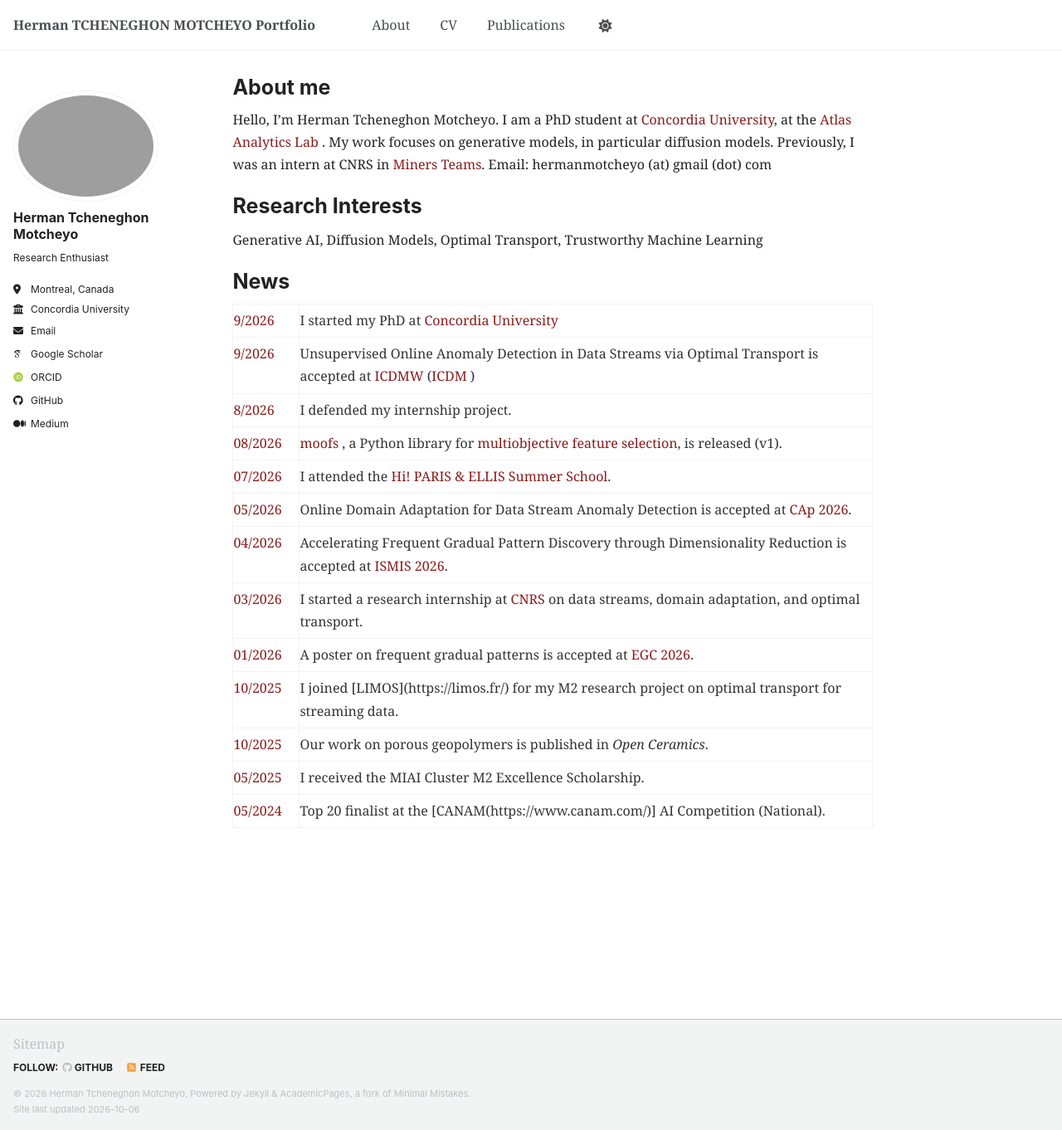
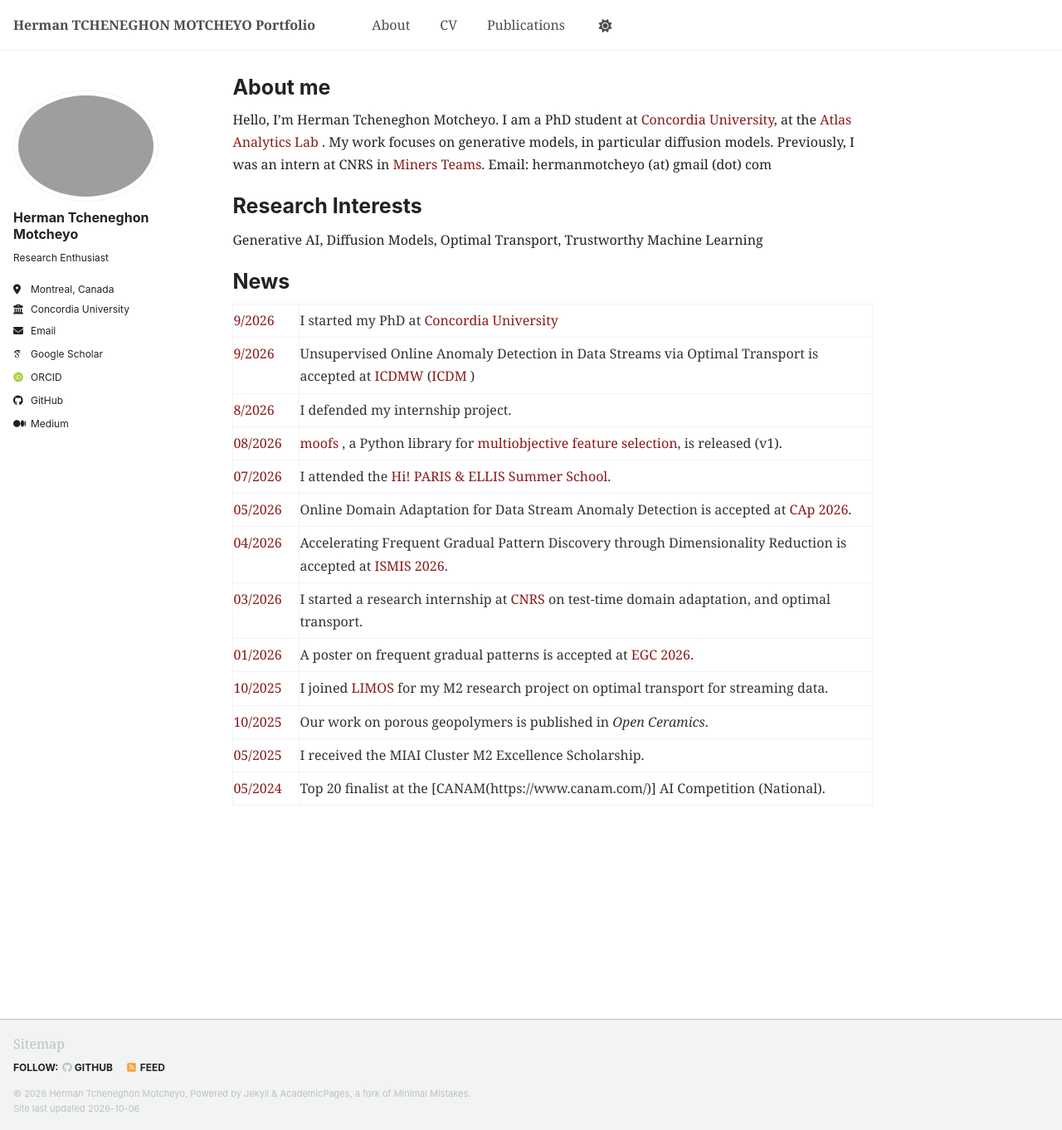
Before and after one commit to Herman-Motcheyo/Herman-Motcheyo.github.io, a Jekyll site: the page built from _pages/about.md, in a window 1280 px wide and 1362 px high. Shown: the whole window at 83% size. Built offline with Jekyll 4.4.1, drawn with Linux system fonts in a browser that asks for light colours; some web fonts are replaced; a script that is not in the unit is left out.

Commit message:
update: update

```diff
--- a/_pages/about.md
+++ b/_pages/about.md
@@ -99,7 +99,7 @@
   </tr>
   <tr>
     <td class="news-date">03/2026</td>
-    <td class="news-text">I started a research internship at <a href="https://www.cnrs.fr/fr">CNRS</a> on data streams, domain adaptation, and optimal transport.</td>
+    <td class="news-text">I started a research internship at <a href="https://www.cnrs.fr/fr">CNRS</a> on test-time domain adaptation, and optimal transport.</td>
   </tr>
   <tr>
     <td class="news-date">01/2026</td>
@@ -107,7 +107,7 @@
   </tr>
   <tr>
     <td class="news-date">10/2025</td>
-    <td class="news-text">I joined [LIMOS](https://limos.fr/) for my M2 research project on optimal transport for streaming data.</td>
+    <td class="news-text">I joined <a href="https://limos.fr/">LIMOS </a> for my M2 research project on optimal transport for streaming data.</td>
   </tr>
 
   <tr>
```
